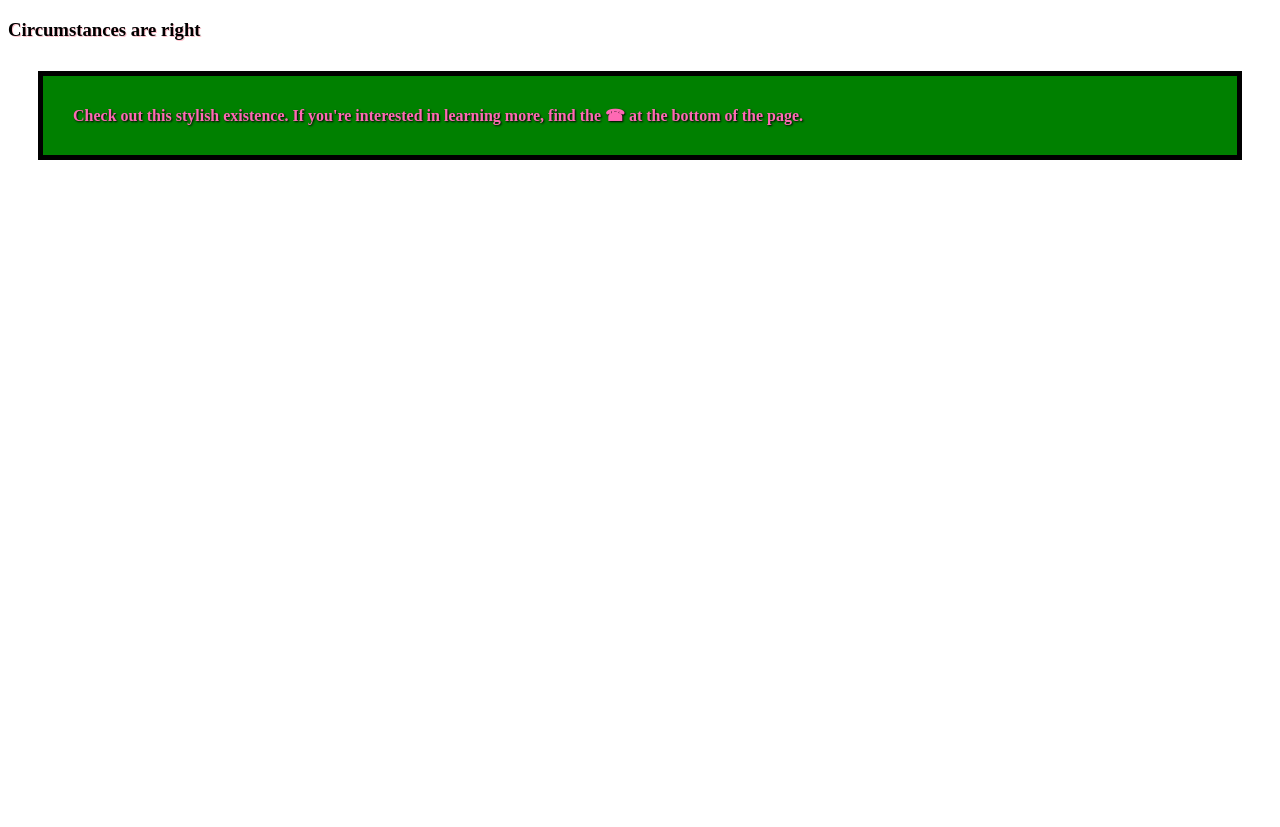
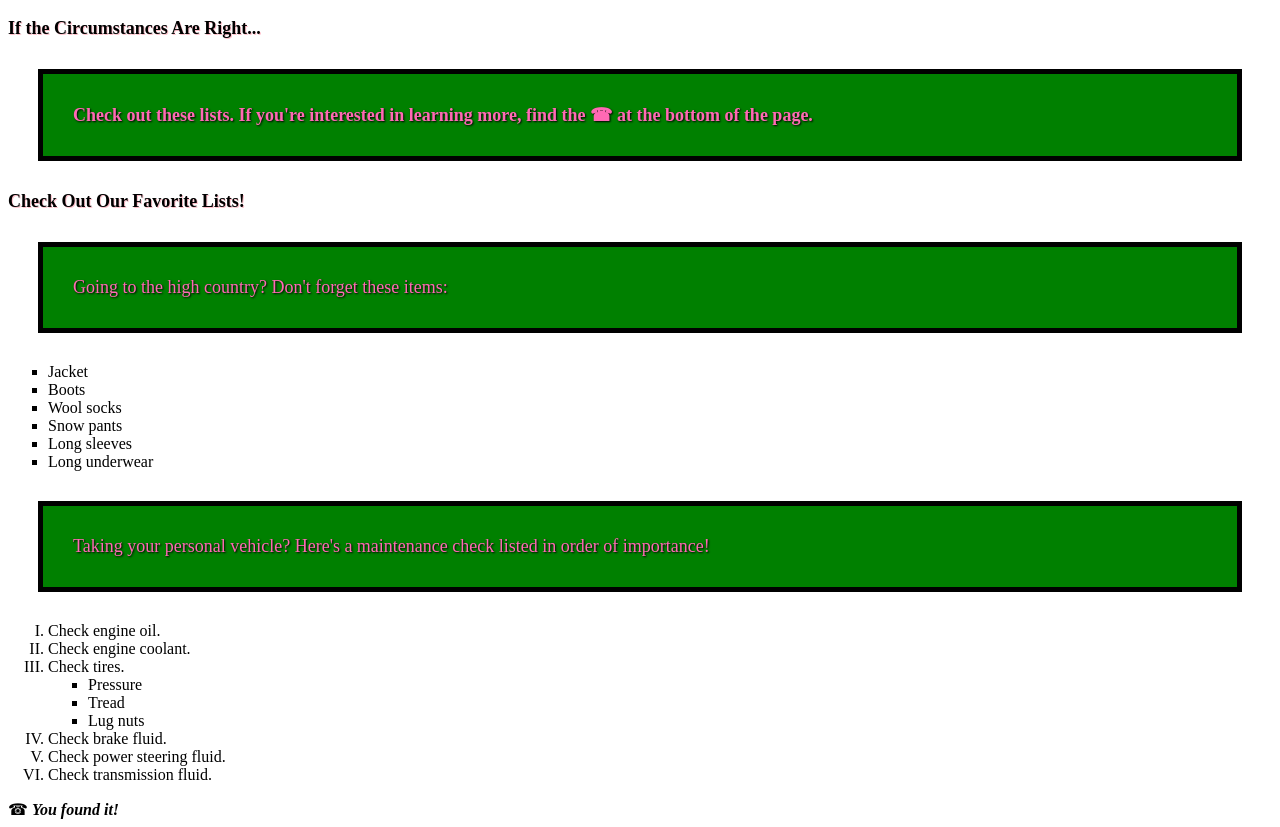
Before and after one commit to bpochon87/HTML-and-CSS-projects, a plain HTML site: page Basic_HTML_and_CSS/Basic_HTML_5.html in a window 1280 px wide. Before the commit the page ends 800 px from the top, so only its background shows below. Drawn offline with Linux system fonts and the light colour scheme.

Commit message:
Project, pg. 196

```diff
--- a/Basic_HTML_and_CSS/Basic_CSS_2.css
+++ b/Basic_HTML_and_CSS/Basic_CSS_2.css
@@ -1,7 +1,7 @@
 p	{
 		background-color: #008000;
 		color: #FF69B4;
-		font-size: medium;
+		font-size: large;
 		text-align: justify;
 		padding: 30px;
 		margin: 30px;
@@ -9,5 +9,14 @@ p	{
 		text-shadow: 1px 1px 2px black;
 	}
 h3	{
+		font-size: large;
 		text-shadow: 1px 1px pink;
 	}
+ol
+	{
+		list-style-type: upper-roman;
+	}
+ul
+	{
+		list-style-type: square;
+	}
--- a/Basic_HTML_and_CSS/Basic_HTML_5.html
+++ b/Basic_HTML_and_CSS/Basic_HTML_5.html
@@ -1,8 +1,44 @@
 <!doctype html>
 <html lang="en">
+	<head>
+		<title>Time to go... somewhere!</title>
+		<meta charset="utf-8">
+	</head>
+
 	<body>
 	<link rel="stylesheet" type="text/css" href="Basic_CSS_2.css">
 
-	<h3>Circumstances are right<h3>
-	<p>Check out this stylish existence.  If you're interested in learning more, find the &phone; at the bottom of the page.</p>
+	<h3>If the Circumstances Are Right...<h3>
+	<p>Check out these lists.  If you're interested in learning more, find the &phone; at the bottom of the page.</p>
+
+	<h3>Check Out Our Favorite Lists!</h3>
+
+	<p>Going to the high country?  Don't forget these items:</p>
+	<ul>
+		<li>Jacket</li>
+		<li>Boots</li>
+		<li>Wool socks</li>
+		<li>Snow pants</li>
+		<li>Long sleeves</li>
+		<li>Long underwear</li>
+	</ul>
+
+	<p>Taking your personal vehicle? Here's a maintenance check listed in order of importance!</p>
+	<ol>
+		<li>Check engine oil.</li>
+		<li>Check engine coolant.</li>
+		<li>Check tires.</li>
+		<ul>
+			<li>Pressure</li>
+			<li>Tread</li>
+			<li>Lug nuts</li>
+		</ul>
+		<li>Check brake fluid.</li>
+		<li>Check power steering fluid.</li>
+		<li>Check transmission fluid.</li>
+	</ol>
+
 	</body>
+
+<footer>&phone; <b><i>You found it!</b></i></footer>
+</html>
```
Also changed, not shown: 2 other files.
